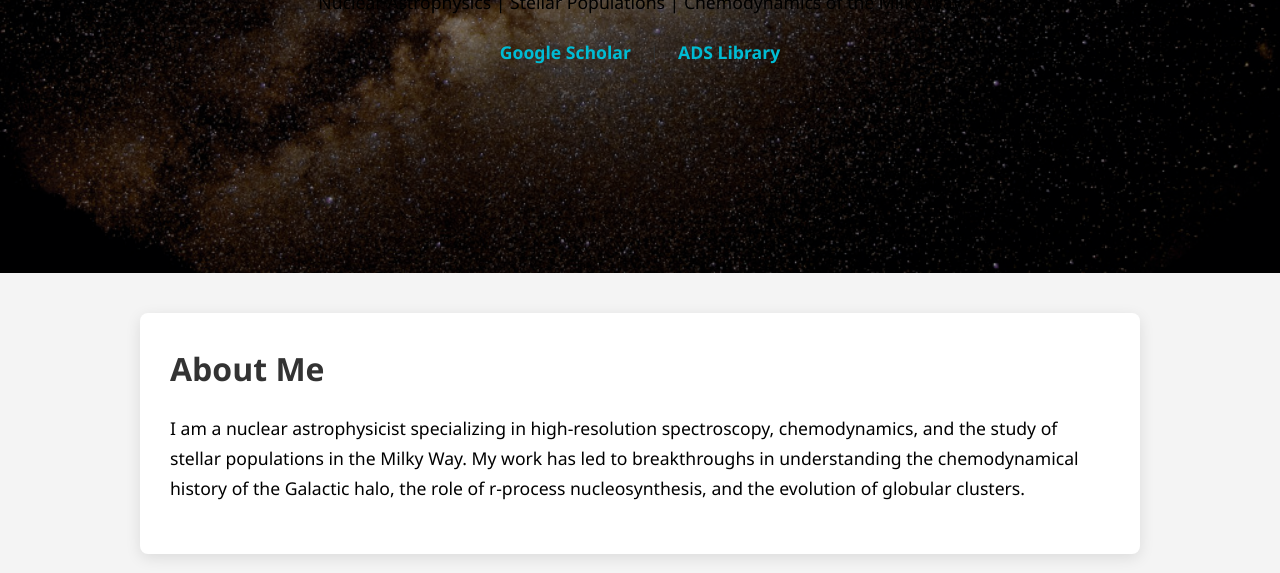
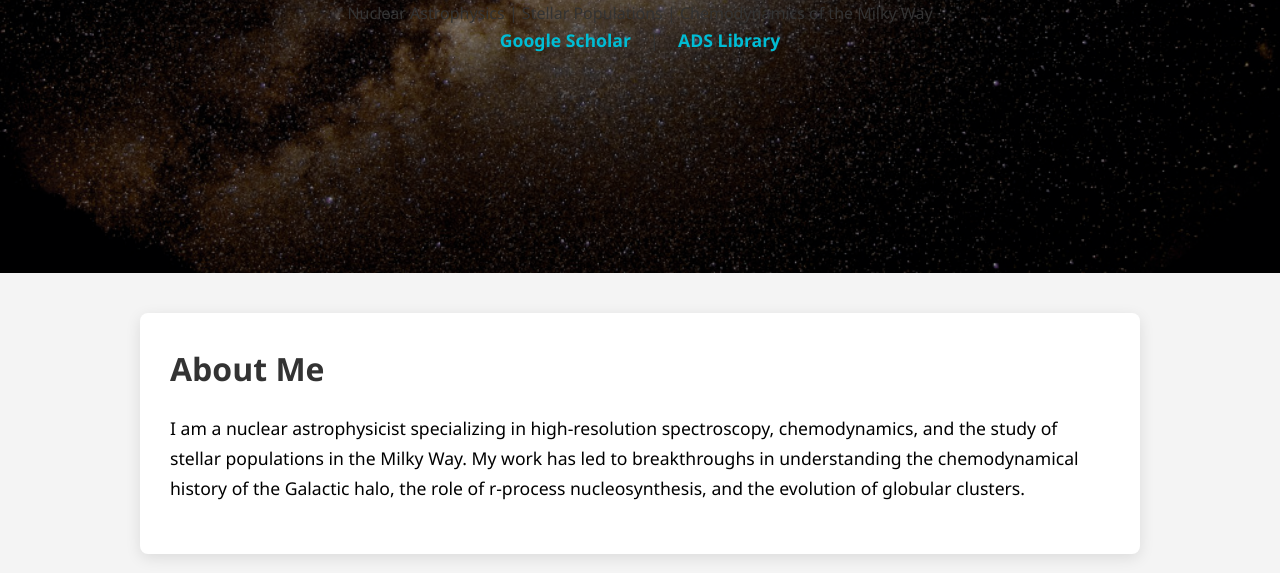
Before and after one commit to avrajitbandyopadhyay/avrajitbandyopadhyay.github.io, a plain HTML site: page index.html in a window 1280 px wide. Shown: the part 527-1100 px from the top of the page. Drawn offline with Linux system fonts and the light colour scheme.

Commit message:
Update index.html

```diff
--- a/index.html
+++ b/index.html
@@ -12,7 +12,7 @@
         <div class="header-content">
             <img src="images/AVRA1.jpg" alt="Avrajit Bandyopadhyay" class="profile-picture">
             <h1>Dr. Avrajit Bandyopadhyay</h1>
-            <p>Nuclear Astrophysics | Stellar Populations | Chemodynamics of the Milky Way</p>
+            <p1>Nuclear Astrophysics | Stellar Populations | Chemodynamics of the Milky Way</p1>
             <div class="social-links">
                 <a href="https://scholar.google.com/citations?user=p7hQD90AAAAJ&hl=en" target="_blank">Google Scholar</a> |
                 <a href="https://ui.adsabs.harvard.edu/public-libraries/E5dS3aWNTO2PF1ZlseVYoQ" target="_blank">ADS Library</a>
```
